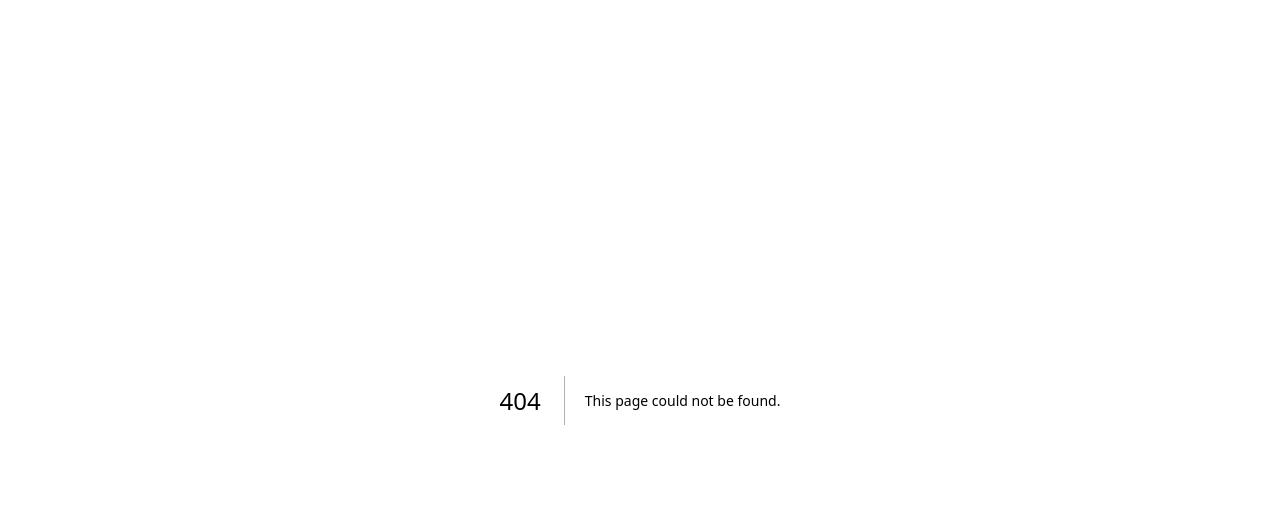
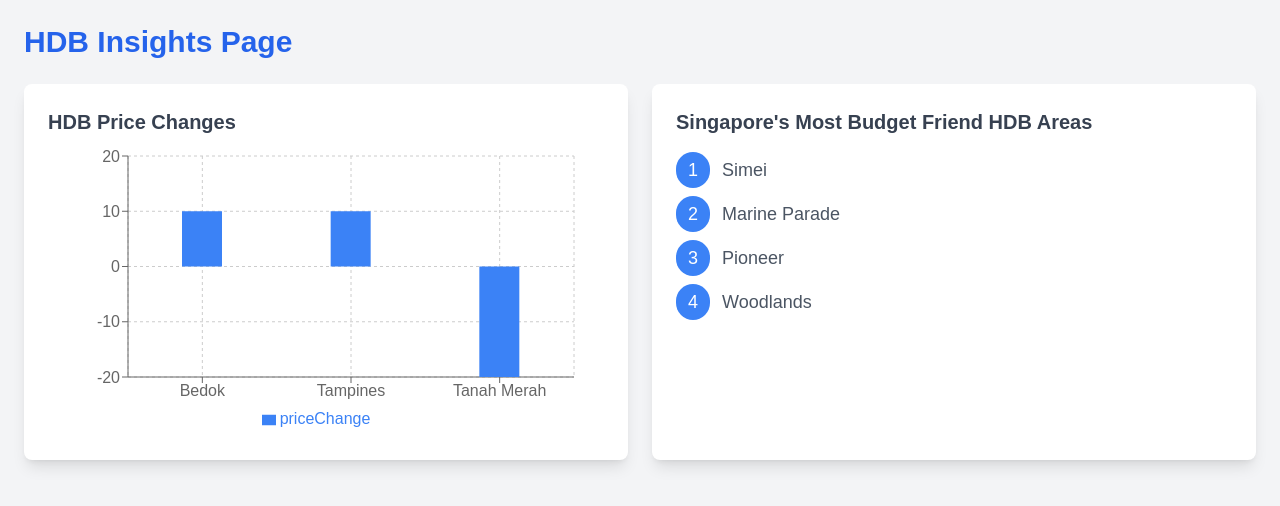
Before and after one commit to Pratz2005/HDB, a Next.js app in the folder smart-hdb-finder/frontend/: page /insights in a window 1280 px wide. Before the commit this address had no page. Shown: the top 506 px of the page. Built offline with nearby package versions, Linux system fonts and the light colour scheme.

Commit message:
feat: insights

```diff
--- a/smart-hdb-finder/frontend/package.json
+++ b/smart-hdb-finder/frontend/package.json
@@ -14,7 +14,8 @@
     "next": "15.1.7",
     "react": "^19.0.0",
     "react-dom": "^19.0.0",
-    "react-icons": "^5.5.0"
+    "react-icons": "^5.5.0",
+    "recharts": "^2.15.1"
   },
   "devDependencies": {
     "@eslint/eslintrc": "^3",
--- /dev/null
+++ b/smart-hdb-finder/frontend/src/app/insights/page.js
@@ -0,0 +1,54 @@
+"use client";
+
+import { BarChart, Bar, XAxis, YAxis, CartesianGrid, Tooltip, Legend, ResponsiveContainer } from "recharts";
+
+const data = [
+  { name: "Bedok", priceChange: 10 },
+  { name: "Tampines", priceChange: 10 },
+  { name: "Tanah Merah", priceChange: -20 },
+];
+
+const topAreas = ["Simei", "Marine Parade", "Pioneer", "Woodlands"];
+
+export default function Insights() {
+  return (
+    <div className="p-6 bg-gray-100 min-h-screen">
+      <h1 className="text-3xl font-bold text-blue-600">HDB Insights Page</h1>
+
+      {/* Grid Layout for Two Sections */}
+      <div className="grid grid-cols-1 md:grid-cols-2 gap-6 mt-6">
+
+        {/* Bar Chart Section */}
+        <div className="bg-white p-6 shadow-lg rounded-lg">
+          <h2 className="text-xl font-semibold text-gray-700">HDB Price Changes</h2>
+          <ResponsiveContainer width="100%" height={300}>
+            <BarChart data={data} margin={{ top: 20, right: 30, left: 20, bottom: 5 }}>
+              <CartesianGrid strokeDasharray="3 3" />
+              <XAxis dataKey="name" />
+              <YAxis />
+              <Tooltip />
+              <Legend />
+              <Bar dataKey="priceChange" fill="#3B82F6" barSize={40} />
+            </BarChart>
+          </ResponsiveContainer>
+        </div>
+
+        {/* Singapore's Most Budget Friendly HDB Areas */}
+        <div className="bg-white p-6 shadow-lg rounded-lg">
+          <h2 className="text-xl font-semibold text-gray-700">Singapore's Most Budget Friend HDB Areas</h2>
+          <ul className="mt-4 space-y-2 text-lg text-gray-600">
+            {topAreas.map((area, index) => (
+              <li key={index} className="flex items-center">
+                <span className="bg-blue-500 text-white px-3 py-1 rounded-full mr-3">
+                  {index + 1}
+                </span>
+                {area}
+              </li>
+            ))}
+          </ul>
+        </div>
+
+      </div>
+    </div>
+  );
+}
```
Also changed, not shown: 1 other file (tests, documents, lock files or other folders).
